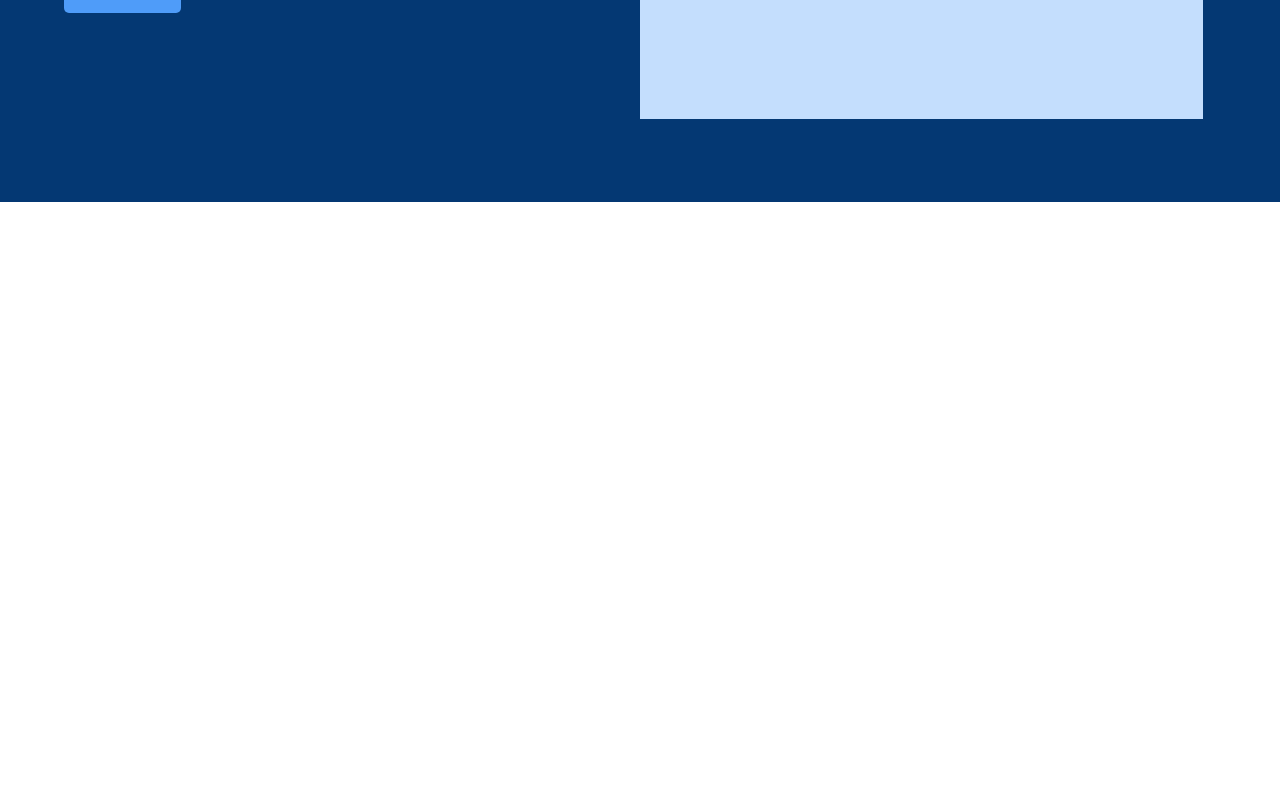
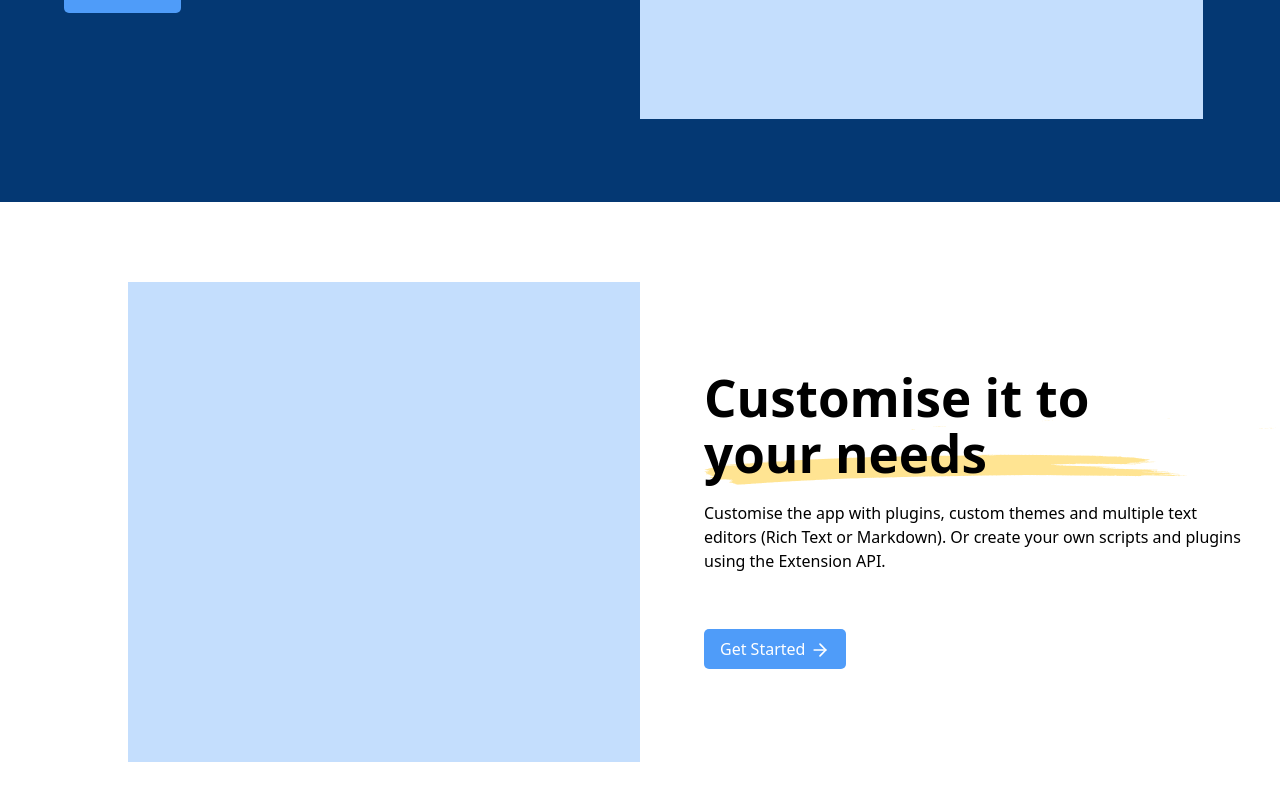
Before and after one commit to Roman-Romanko/whitespace, a React (Vite) app: page / in a window 1280 px wide. Shown: the part 2630-3430 px from the top of the page. Before the commit the page ends 2832 px from the top, so only its background shows below. Built offline with nearby package versions, Linux system fonts and the light colour scheme.

Commit message:
added CustomPrice component and integrated it into App; updated package.json for lucide-react dependency

```diff
--- a/package.json
+++ b/package.json
@@ -10,6 +10,7 @@
     "preview": "vite preview"
   },
   "dependencies": {
+    "lucide-react": "^0.483.0",
     "react": "^19.0.0",
     "react-dom": "^19.0.0",
     "react-router-dom": "^7.3.0",
--- a/src/App.jsx
+++ b/src/App.jsx
@@ -6,6 +6,7 @@ import Navbar from './components/Navbar';
 import Header from './components/Header';
 import Work from './components/Work-management';
 import Customize from './components/Customize';
+import CustomPrice from './components/Customise_price';
 
 function App() {
   return (
@@ -14,6 +15,7 @@ function App() {
       <Header />
       <Work />
       <Customize />
+      <CustomPrice />
     </div>
   )
 }
--- /dev/null
+++ b/src/components/Customise_price.jsx
@@ -0,0 +1,19 @@
+import { Container, H1, Image, P, Text, Started, ArrowRight } from "../styles/Customise_price";
+import Element from '../assets/ImageContainer.png'
+import Element1 from '../assets/Element1.png'
+
+function CustomPrice() {
+    return (
+        <Container>
+            <Image src={Element} />
+            <Text>
+                <H1>Customise it to your needs</H1>
+                <img src={Element1} alt="" />
+                <P>Customise the app with plugins, custom themes and multiple text editors (Rich Text or Markdown). Or create your own scripts and plugins using the Extension API.</P>
+                <Started>Get Started <ArrowRight /></Started>
+            </Text>
+        </Container>
+    )
+}
+
+export default CustomPrice;
--- /dev/null
+++ b/src/styles/Customise_price.ts
@@ -0,0 +1,71 @@
+import styled from "styled-components";
+import { ArrowRight as ArrowRightIcon } from "lucide-react";
+
+export const Container = styled.div`
+    display: flex;
+    align-items: center;
+    background-color: #fff;
+    height: 80vh;
+    width: 100vw;
+`;
+
+export const Image = styled.img`
+    width: 40vw;
+    height: 60vh;
+    margin-left: 10vw;
+`;
+
+export const H1 = styled.h1`
+    margin-bottom: 3vh;
+    color: #333;
+    width: 40vw;
+    margin-bottom: -8vh;
+    color: black;
+    z-index: 2;
+`;
+
+export const Text = styled.div`
+    display: flex;
+    flex-direction: column;
+    justify-content: center;
+    align-items: start;
+    width: 50vw;
+    height: 60vh;
+    margin-left: 5vw;
+    margin-right: -5vw;
+    margin-bottom: 5vh;
+`;
+
+export const P = styled.p`
+    color: black;
+    width: 42vw;
+`;
+
+export const Started = styled.div`
+    background-color: #4F9CF9;
+    border-radius: 5px;
+    color: #fff;
+    cursor: pointer;
+    padding: 0.5rem 1rem;
+    transition: background-color 0.3s;
+    display: flex;
+    align-items: center;
+    gap: 5px;
+    margin-top: 5vh;
+
+    &:hover {
+        background-color: rgb(57, 116, 188);
+    }
+
+    a {
+        color: #fff;
+        text-decoration: none;
+    }
+`;
+
+export const ArrowRight = styled(ArrowRightIcon)`
+    width: 20px;
+    height: 20px;
+    color: #fff;
+    margin-top: 2px;
+`;
```
Also changed, not shown: 1 other file (tests, documents, lock files or other folders).
